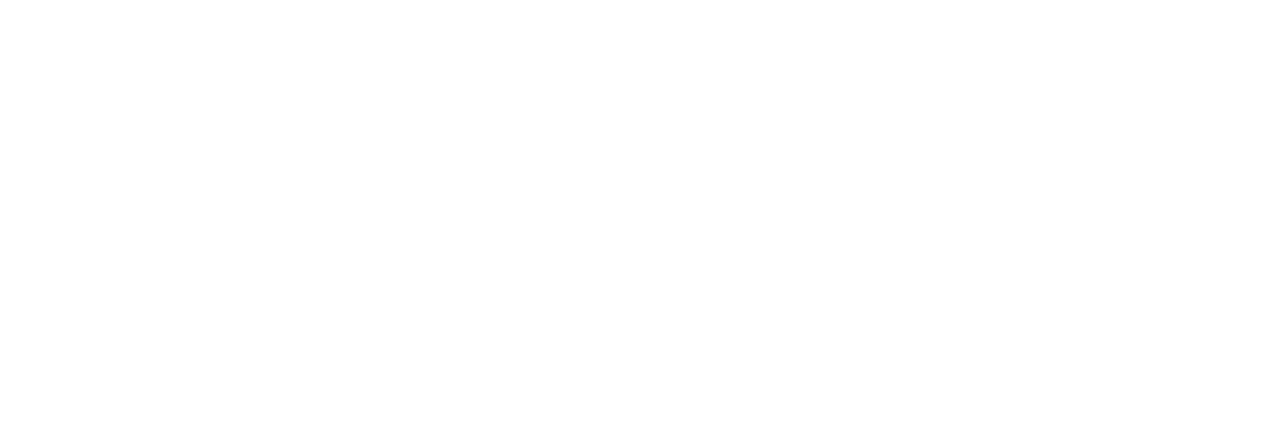
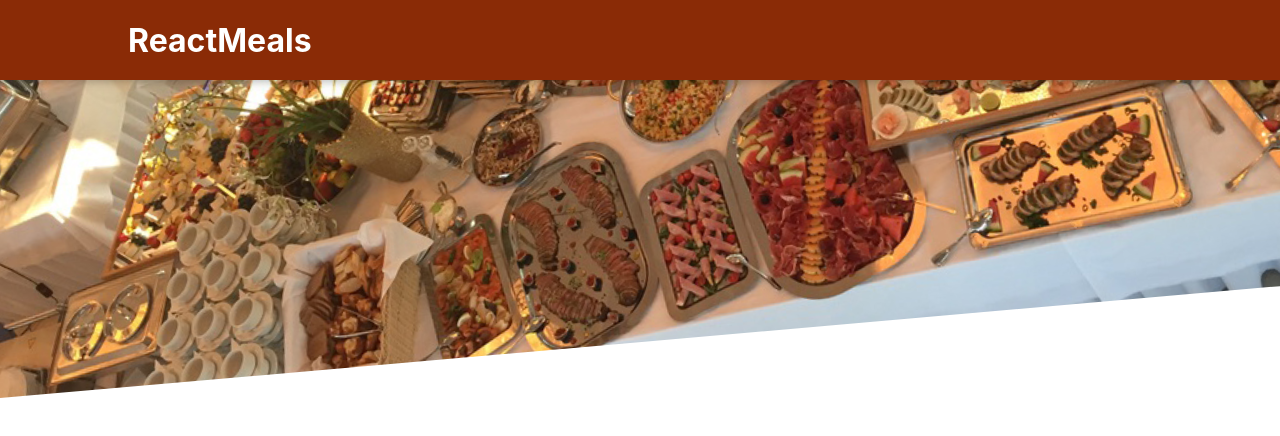
Before and after one commit to code-death/Food-Order-App_React-Code, a React (Create React App) app: page / in a window 1280 px wide. Shown: the top 436 px of the page. Built offline with nearby package versions, Linux system fonts and the light colour scheme.

Commit message:
Header component added

```diff
--- a/src/App.js
+++ b/src/App.js
@@ -1,7 +1,12 @@
 import './App.css'
+import Header from './Components/Layout/Header'
 
 function App() {
-  return <div className='App'></div>
+  return (
+    <div className='App'>
+      <Header />
+    </div>
+  )
 }
 
 export default App
--- /dev/null
+++ b/src/Components/Layout/Header.js
@@ -0,0 +1,18 @@
+import classes from './Header.module.css'
+import mealsImage from '../../assets/meals.jpg'
+
+const Header = props => {
+  return (
+    <>
+      <header className={classes.header}>
+        <h1>ReactMeals</h1>
+        <button>Cart</button>
+      </header>
+      <div className={classes['main-image']}>
+        <img src={mealsImage} alt='Meals Image' />
+      </div>
+    </>
+  )
+}
+
+export default Header
--- /dev/null
+++ b/src/Components/Layout/Header.module.css
@@ -0,0 +1,29 @@
+.header {
+  position: fixed;
+  top: 0;
+  left: 0;
+  width: 100%;
+  height: 5rem;
+  background-color: #8a2b06;
+  color: white;
+  display: flex;
+  justify-content: space-between;
+  align-items: center;
+  padding: 0 10%;
+  box-shadow: 0 2px 8px rgba(0, 0, 0, 0.25);
+  z-index: 10;
+}
+
+.main-image {
+  width: 100%;
+  height: 25rem;
+  z-index: 0;
+  overflow: hidden;
+}
+
+.main-image img {
+  width: 110%;
+  height: 100%;
+  object-fit: cover;
+  transform: rotateZ(-5deg) translateY(-4rem) translateX(-1rem);
+}
```
Also changed, not shown: src/assets/meals.jpg (added).
